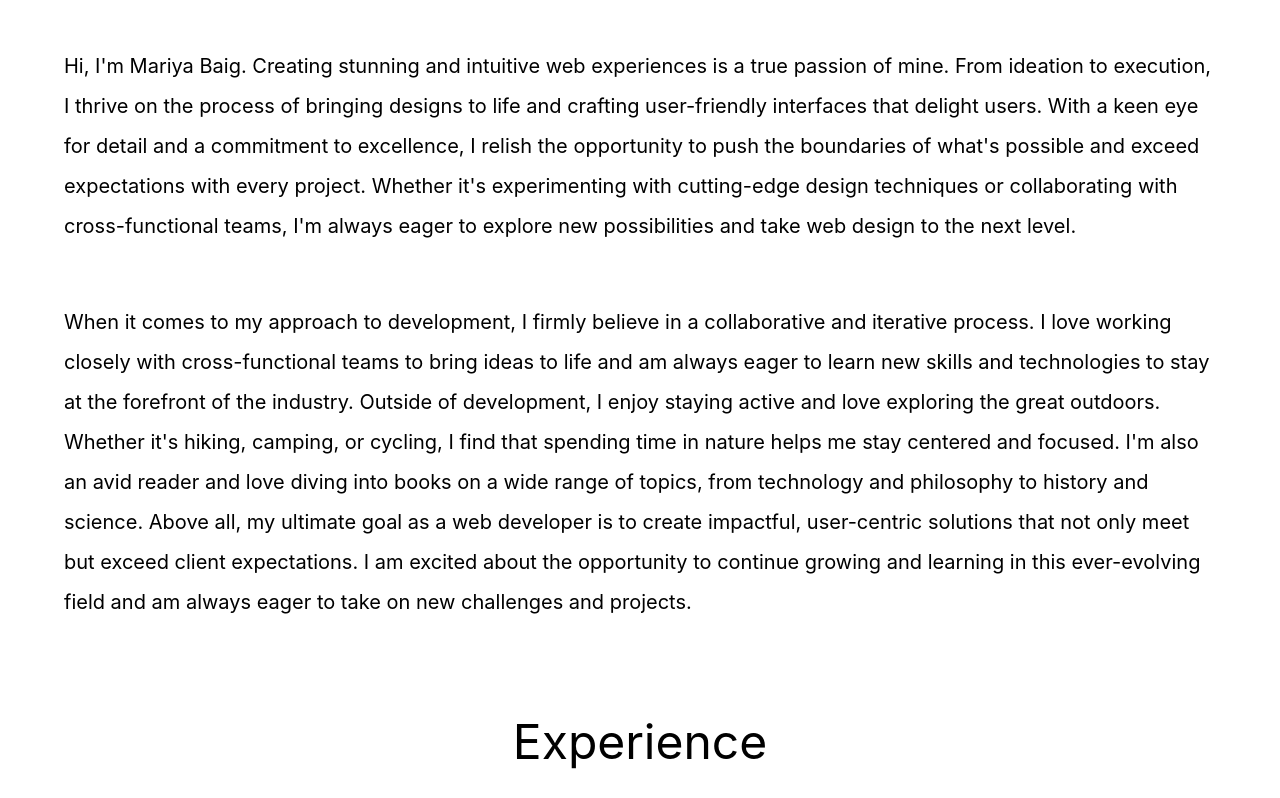
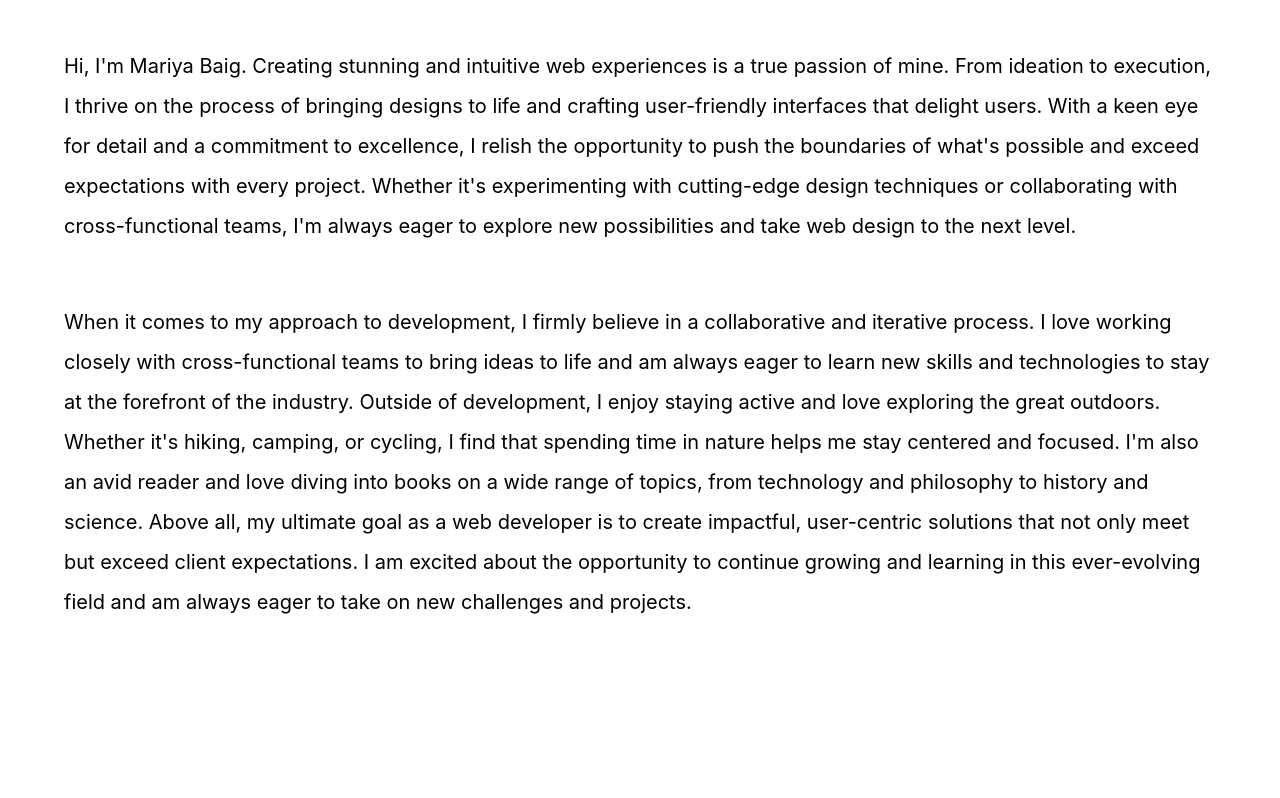
Before and after one commit to mariyabaig/portfolio0, a React (Create React App) app: page /about in a window 1280 px wide. Shown: the part 788-1586 px from the top of the page. After the commit the page ends 1474 px from the top, so only its background shows below. Built offline with nearby package versions, Linux system fonts and the light colour scheme.

Commit message:
Experience removed

```diff
--- a/src/components/About.js
+++ b/src/components/About.js
@@ -4,6 +4,7 @@
 import i1 from "../assets/i1.jpeg";
 import i2 from "../assets/i2.jpeg";
 import i3 from "../assets/i3.jpeg";
+import transition from "../transition";
 
 const About = () => {
   const navigate = useNavigate();
@@ -81,7 +82,7 @@
         </div>
       </div>
 
-      <div className="flex flex-col justify-center items-center">
+      {/* <div className="flex flex-col justify-center items-center">
         {isExpanded ? (
           <div
             className={`transition-opacity duration-500 ease-in-out ${
@@ -95,9 +96,9 @@
             Experience
           </button>
         )}
-      </div>
+      </div> */}
     </>
   );
 };
 
-export default About;
+export default transition(About);
```
